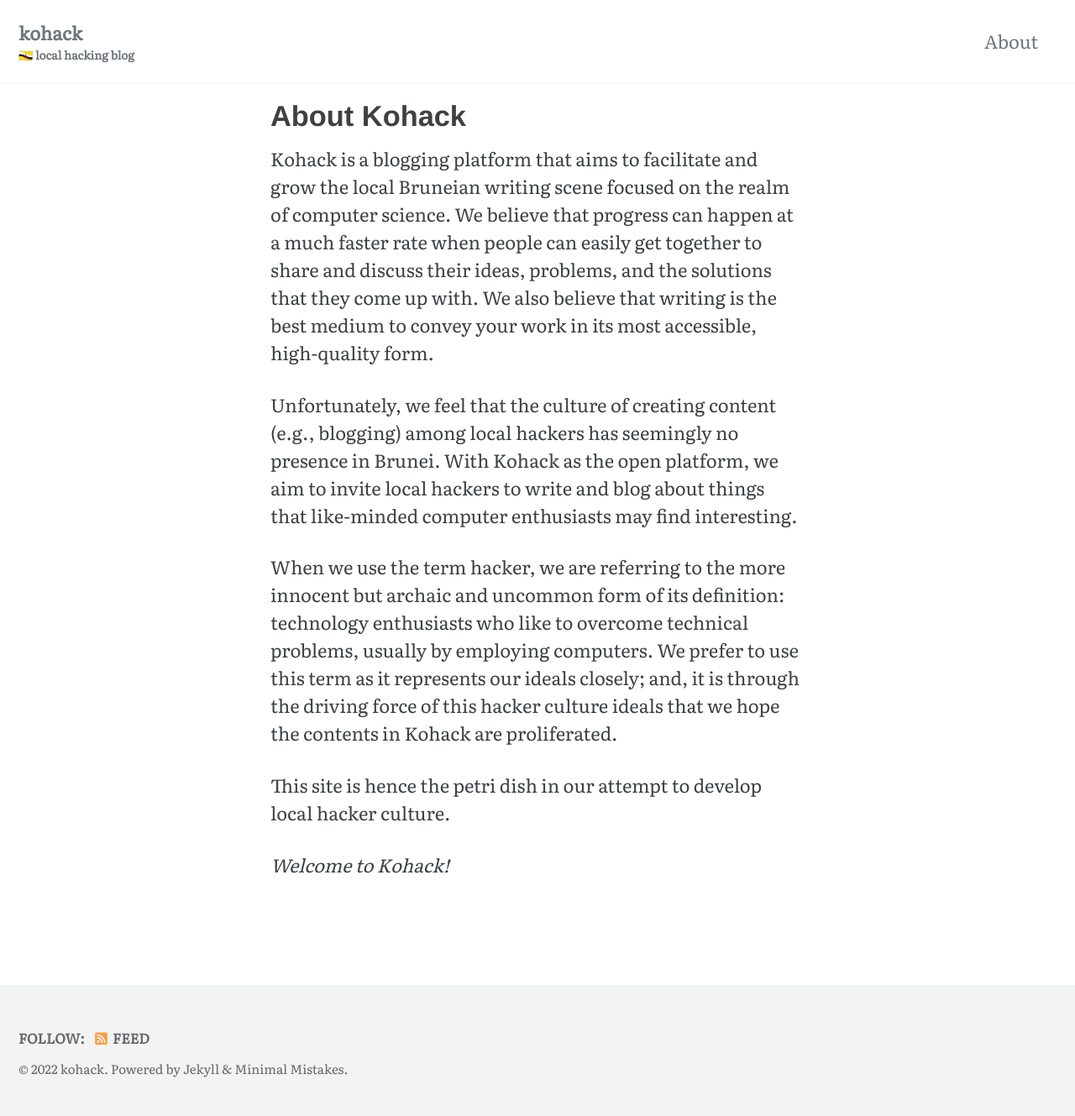
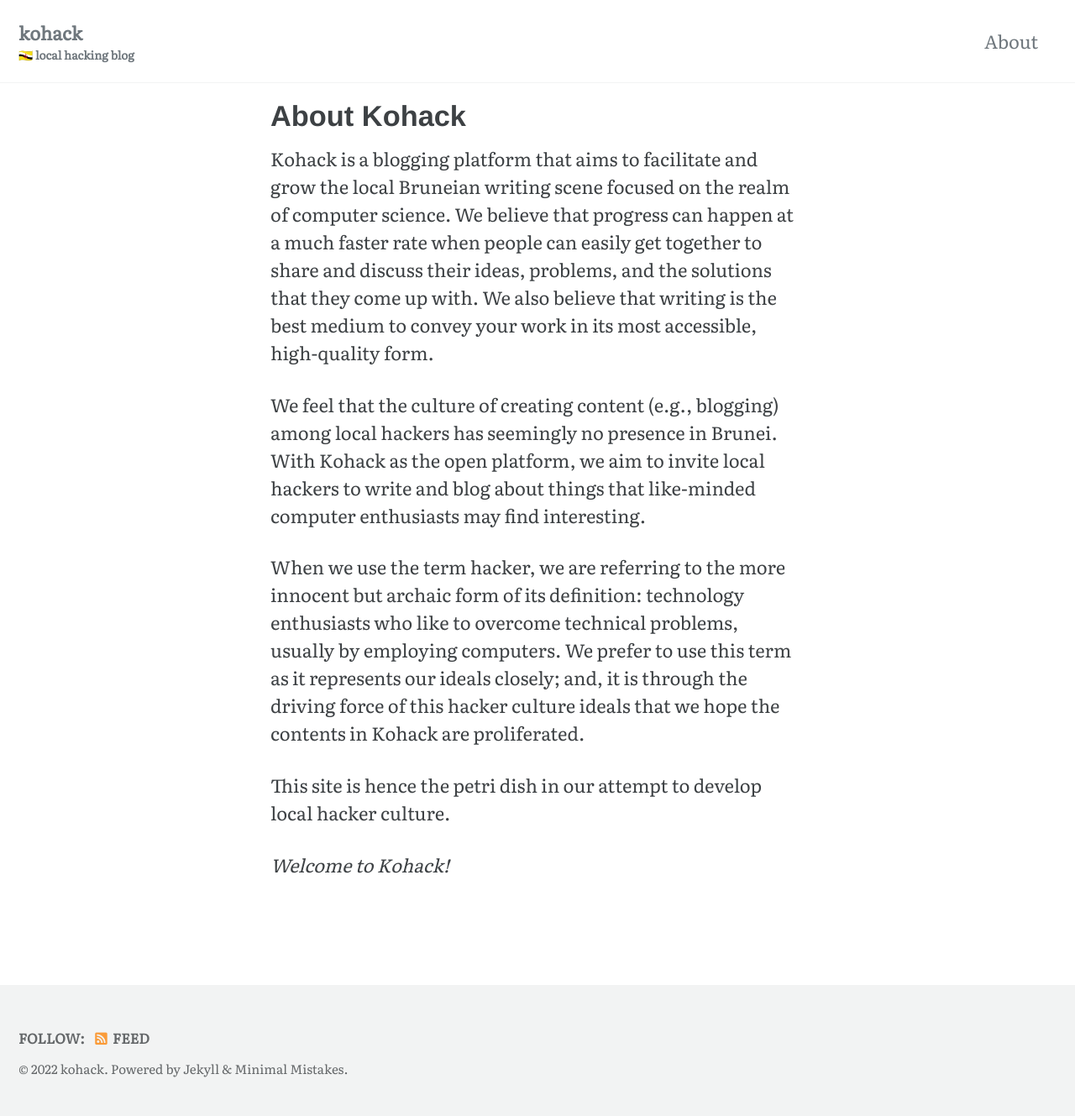
Before and after one commit to kohack/kohack.github.io, a Jekyll site: the page built from pages/about.md, in a window 1280 px wide. Shown: the whole page at 84% size. Built offline with Jekyll 4.4.1, drawn with Linux system fonts in a browser that asks for light colours; cached includes are drawn as plain includes.

Commit message:
Update about page
Adjust a few wordings.

```diff
--- a/pages/about.md
+++ b/pages/about.md
@@ -13,16 +13,16 @@ with. We also believe that writing is the best medium to convey your work in its
 most accessible, high-quality form.
 
 
-Unfortunately, we feel that the culture of creating content (e.g., blogging)
-among local hackers has seemingly no presence in Brunei. With Kohack as the open
-platform, we aim to invite local hackers to write and blog about things that
-like-minded computer enthusiasts may find interesting.
+We feel that the culture of creating content (e.g., blogging) among local
+hackers has seemingly no presence in Brunei. With Kohack as the open platform,
+we aim to invite local hackers to write and blog about things that like-minded
+computer enthusiasts may find interesting.
 
 When we use the term hacker, we are referring to the more innocent but archaic
-and uncommon form of its definition: technology enthusiasts who like to overcome
-technical problems, usually by employing computers. We prefer to use this term
-as it represents our ideals closely; and, it is through the driving force of
-this hacker culture ideals that we hope the contents in Kohack are proliferated.
+form of its definition: technology enthusiasts who like to overcome technical
+problems, usually by employing computers. We prefer to use this term as it
+represents our ideals closely; and, it is through the driving force of this
+hacker culture ideals that we hope the contents in Kohack are proliferated.
 
 This site is hence the petri dish in our attempt to develop local hacker culture.
 
```
